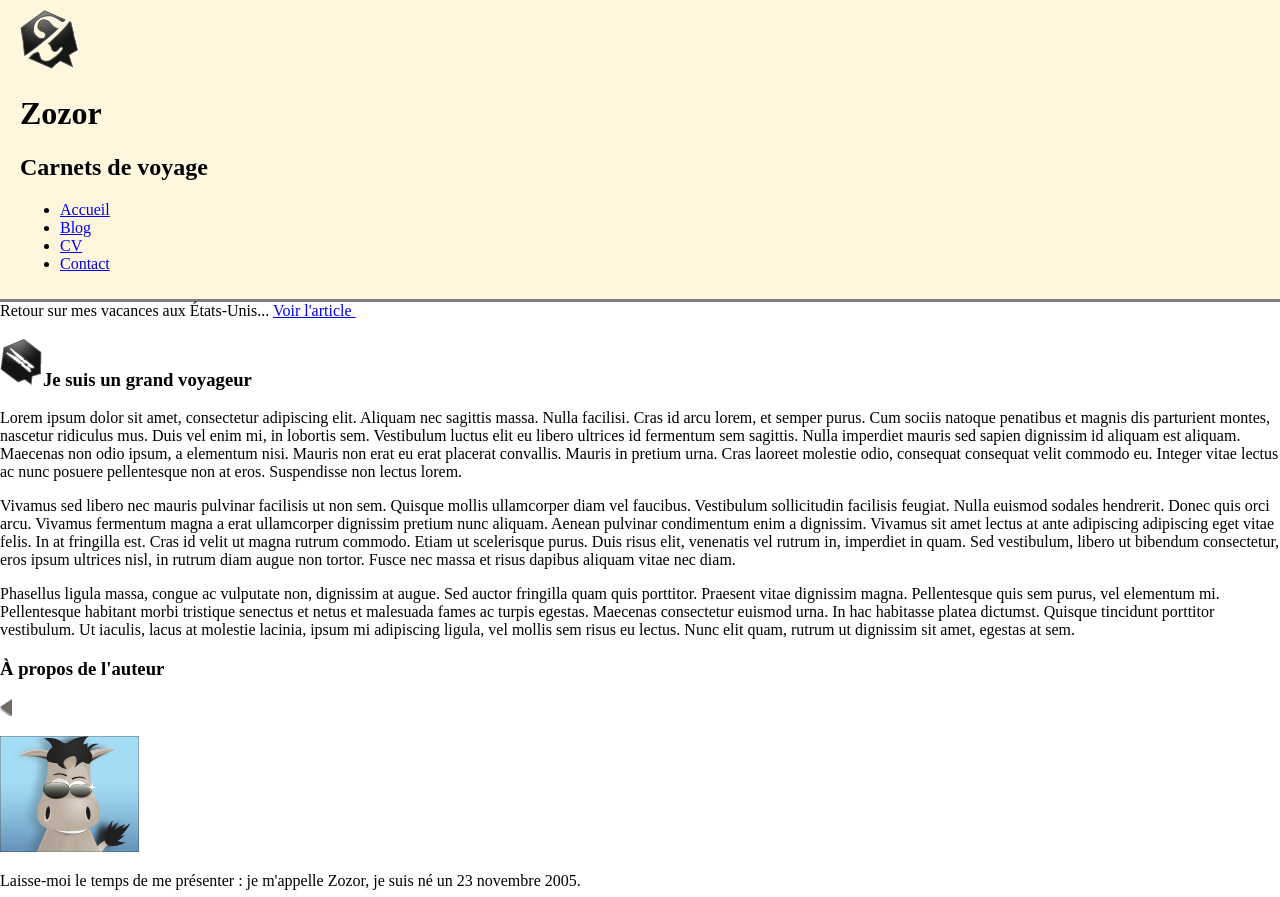
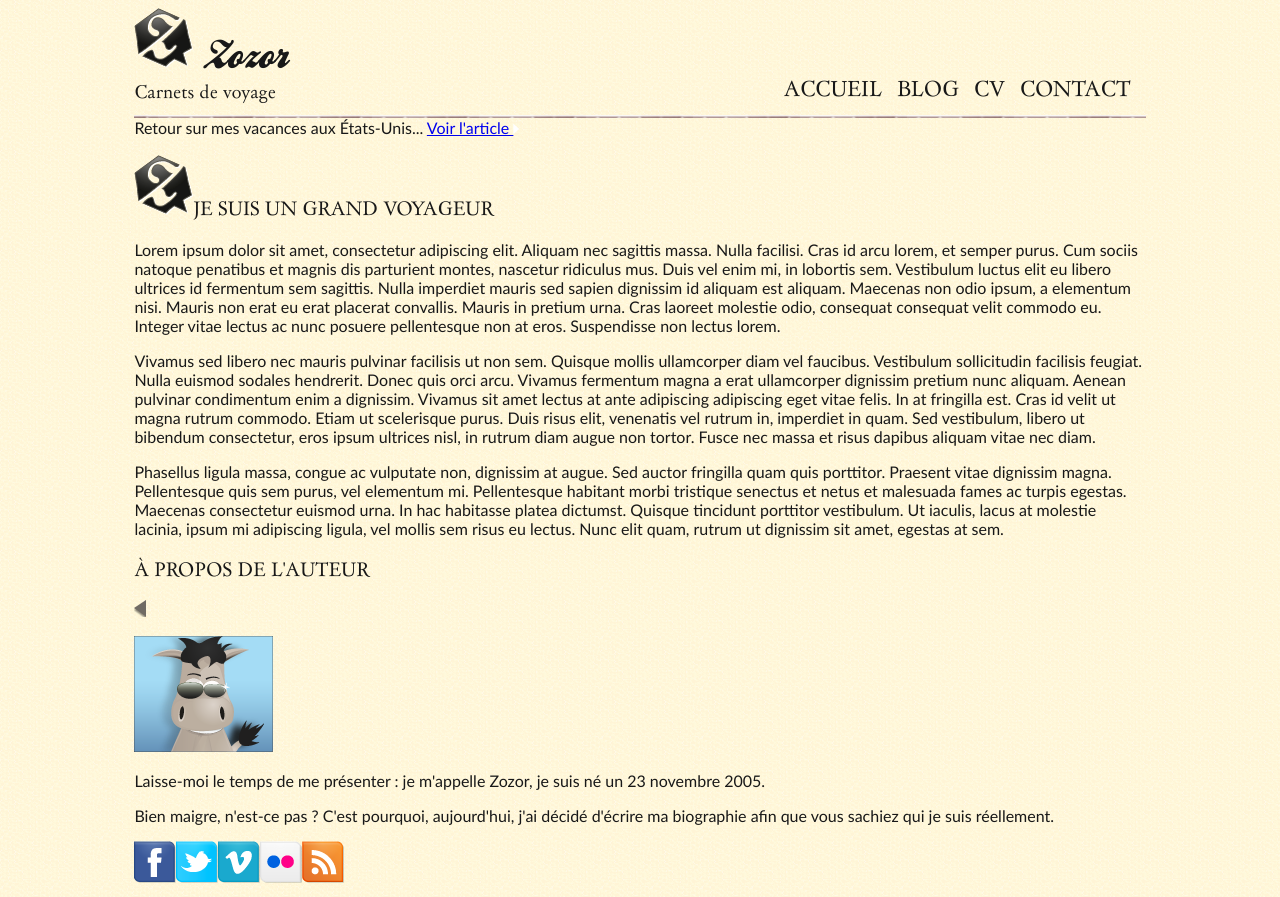
Before and after one commit to moupi689/TPcoursHTML, a plain HTML site: page index.html in a window 1280 px wide. Shown: the top 897 px of the page. Drawn offline with Linux system fonts and the light colour scheme.

Commit message:
mise a jour html et css

```diff
--- a/index.html
+++ b/index.html
@@ -36,7 +36,7 @@
 
             <section>
                 <article>
-                    <h1><img src="images/ico_epingle.png" alt="Catégorie voyage" class="ico_categorie" />Je suis un grand voyageur</h1>
+                    <h1><img src="src/images/zozor_logo.png" alt="Catégorie voyage" class="ico_categorie" />Je suis un grand voyageur</h1>
                     <p>Lorem ipsum dolor sit amet, consectetur adipiscing elit. Aliquam nec sagittis massa. Nulla facilisi. Cras id arcu lorem, et semper purus. Cum sociis natoque penatibus et magnis dis parturient montes, nascetur ridiculus mus. Duis vel enim mi, in lobortis sem. Vestibulum luctus elit eu libero ultrices id fermentum sem sagittis. Nulla imperdiet mauris sed sapien dignissim id aliquam est aliquam. Maecenas non odio ipsum, a elementum nisi. Mauris non erat eu erat placerat convallis. Mauris in pretium urna. Cras laoreet molestie odio, consequat consequat velit commodo eu. Integer vitae lectus ac nunc posuere pellentesque non at eros. Suspendisse non lectus lorem.</p>
                     <p>Vivamus sed libero nec mauris pulvinar facilisis ut non sem. Quisque mollis ullamcorper diam vel faucibus. Vestibulum sollicitudin facilisis feugiat. Nulla euismod sodales hendrerit. Donec quis orci arcu. Vivamus fermentum magna a erat ullamcorper dignissim pretium nunc aliquam. Aenean pulvinar condimentum enim a dignissim. Vivamus sit amet lectus at ante adipiscing adipiscing eget vitae felis. In at fringilla est. Cras id velit ut magna rutrum commodo. Etiam ut scelerisque purus. Duis risus elit, venenatis vel rutrum in, imperdiet in quam. Sed vestibulum, libero ut bibendum consectetur, eros ipsum ultrices nisl, in rutrum diam augue non tortor. Fusce nec massa et risus dapibus aliquam vitae nec diam.</p>
                     <p>Phasellus ligula massa, congue ac vulputate non, dignissim at augue. Sed auctor fringilla quam quis porttitor. Praesent vitae dignissim magna. Pellentesque quis sem purus, vel elementum mi. Pellentesque habitant morbi tristique senectus et netus et malesuada fames ac turpis egestas. Maecenas consectetur euismod urna. In hac habitasse platea dictumst. Quisque tincidunt porttitor vestibulum. Ut iaculis, lacus at molestie lacinia, ipsum mi adipiscing ligula, vel mollis sem risus eu lectus. Nunc elit quam, rutrum ut dignissim sit amet, egestas at sem.</p>
--- a/style.css
+++ b/style.css
@@ -1,30 +1,119 @@
-@font-face {
-    font-family: 'ballpark';
-    src: url(src/polices/ballpark.eot) format(eot);
-    src: url(src/polices/ballpark.svg) format(svg);
-    src: url(src/polices/ballpark.ttf) format(ttf);
-    src: url(src/polices/ballpark.woff) format(woff);
+/* Définition des polices personnalisées */
+
+@font-face
+{
+    font-family: 'BallparkWeiner';
+    src: url('src/polices/ballpark.eot');
+    src: url('src/polices/ballpark.eot?#iefix') format('embedded-opentype'),
+         url('polices/ballpark.woff') format('woff'),
+         url('src/polices/ballpark.ttf') format('truetype'),
+         url('src/polices/ballpark.svg#BallparkWeiner') format('svg');
+    font-weight: normal;
+    font-style: normal;
 }
 
-body {
-    margin : 0;
+@font-face
+{
+    font-family: 'Dayrom';
+    src: url('src/polices/dayrom.eot');
+    src: url('src/polices/dayrom.eot?#iefix') format('embedded-opentype'),
+         url('src/polices/dayrom.woff') format('woff'),
+         url('src/polices/dayrom.ttf') format('truetype'),
+         url('src/polices/dayrom.svg#Dayrom') format('svg');
+    font-weight: normal;
+    font-style: normal;
 }
 
-header {
-    background-color: #fff7dd;
-    border-bottom: 3px solid grey;
-    padding : 10px 20px;
+/* Eléments principaux de la page */
+
+body
+{
+    background: url('src/images/fond_jaune.png');
+    font-family: 'Trebuchet MS', Arial, sans-serif;
+    color: #181818;
 }
 
-.titre-logo {
-    font-family: 'ballpark';
+#bloc_page
+{
+    width: 80%;
+    margin: auto;
 }
 
-.image {
-    background-color: #fff7dd
+section h1, footer h1, nav a
+{
+    font-family: Dayrom, serif;
+    font-weight: normal;
+    text-transform: uppercase;
 }
 
-.image img {
-    padding : 10px 20px;
-    width: 100%;
+/* Header */
+
+header
+{
+    background: url('src/images/separateur.png') repeat-x bottom;
+    display: flex;
+    justify-content: space-between;
+    align-items: flex-end;
 }
+
+#titre_principal
+{
+    display: flex;
+    flex-direction: column;
+}
+
+#logo
+{
+    display: flex;
+    flex-direction: row;
+    align-items: baseline;
+}
+
+#logo img
+{
+    width: 59px;
+    height: 60px;
+}
+
+header h1
+{
+    font-family: 'BallparkWeiner', serif;
+    font-size: 2.5em;
+    font-weight: normal;
+    margin: 0 0 0 10px;
+}
+
+header h2
+{
+    font-family: Dayrom, serif;
+    font-size: 1.1em;
+    margin-top: 0px;
+    font-weight: normal;
+}
+
+/* Navigation */
+
+nav ul
+{
+    list-style-type: none;
+    display: flex;
+}
+
+nav li
+{
+    margin-right: 15px;
+}
+
+nav a
+{
+    font-size: 1.3em;
+    color: #181818;
+    padding-bottom: 3px;
+    text-decoration: none;
+}
+
+nav a:hover
+{
+    color: #760001;
+    border-bottom: 3px solid #760001;
+}
```
